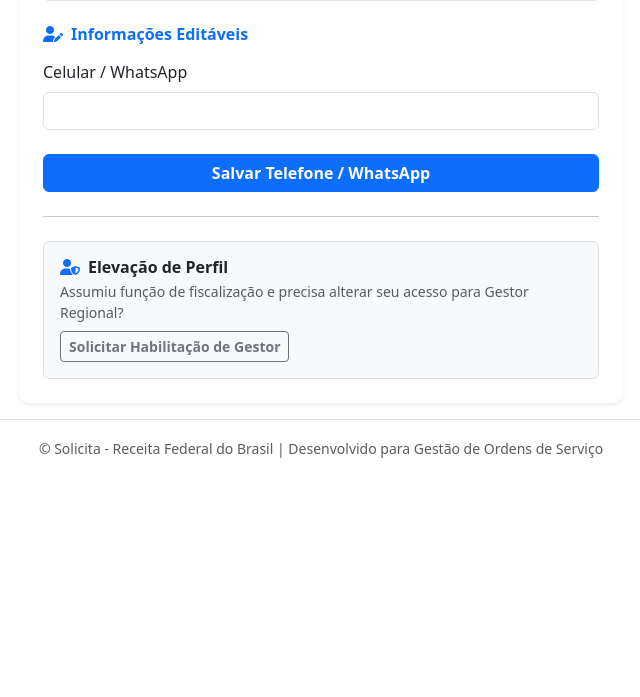
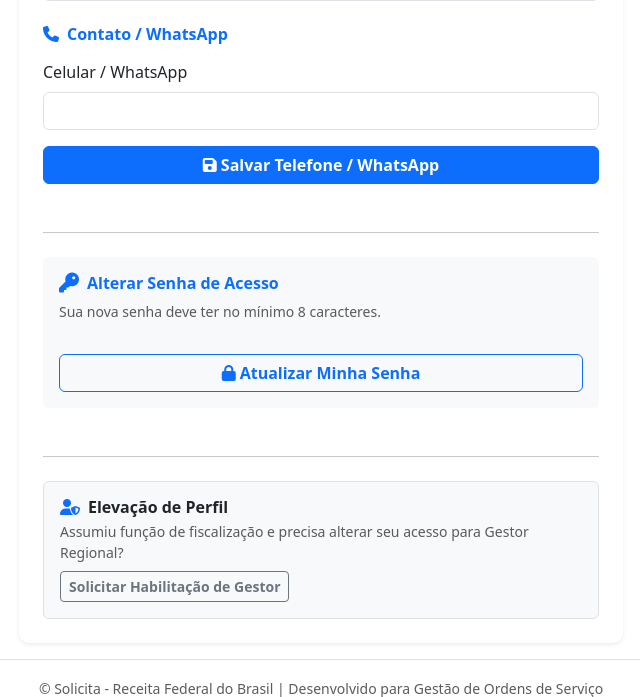
Before and after one commit to Azogh/solicita, a Django app: template templates/accounts/perfil.html in a window 1280 px wide. Shown: the part 591-1288 px from the top of the page, without its empty margins (319-959 px from the left). Before the commit the page ends 1049 px from the top, so only its background shows below. Run offline with Django 5.2, Linux system fonts and the light colour scheme; the template is opened without the code that fills it: values that come from a table or form of the project are taken from there, others are empty; some libraries are stand-ins or nearby versions.

Commit message:
feat: adiciona formulário seguro para alteração de senha no perfil

```diff
--- a/templates/accounts/perfil.html
+++ b/templates/accounts/perfil.html
@@ -30,10 +30,7 @@
                 </div>
             </div>
 
-            <!-- Dados do Usuário -->
-            <form method="post" novalidate>
-                {% csrf_token %}
-
+            <!-- Dados de Identificação -->
             <div class="card bg-body-tertiary border mb-4 p-3">
                 <div class="d-flex align-items-center mb-2 text-secondary">
                     <i class="fa-solid fa-id-card me-2 fs-5"></i>
@@ -59,16 +56,42 @@
                 </div>
             </div>
 
-                <h6 class="fw-bold text-primary mb-3"><i class="fa-solid fa-user-pen me-2"></i>Informações Editáveis</h6>
+            <!-- Informações Editáveis (Telefone/WhatsApp) -->
+            <form method="post" class="mb-4" novalidate>
+                {% csrf_token %}
+                <h6 class="fw-bold text-primary mb-3"><i class="fa-solid fa-phone me-2"></i>Contato / WhatsApp</h6>
 
                 <div class="mb-3">
                     {{ form.telefone_whatsapp|as_crispy_field }}
                 </div>
 
-                <div class="d-grid gap-2 mt-4">
-                    <button type="submit" class="btn btn-primary fw-bold">Salvar Telefone / WhatsApp</button>
+                <div class="d-grid gap-2">
+                    <button type="submit" name="btn_salvar_perfil" class="btn btn-primary fw-bold">
+                        <i class="fa-solid fa-floppy-disk me-1"></i>Salvar Telefone / WhatsApp
+                    </button>
                 </div>
             </form>
+
+            <hr class="my-4">
+
+            <!-- Bloco de Alteração de Senha -->
+            <div class="card border-0 bg-body-tertiary p-3 mb-4">
+                <div class="d-flex align-items-center mb-2">
+                    <i class="fa-solid fa-key text-primary fs-5 me-2"></i>
+                    <h6 class="fw-bold mb-0 text-primary">Alterar Senha de Acesso</h6>
+                </div>
+                <p class="small text-muted mb-3">Sua nova senha deve ter no mínimo 8 caracteres.</p>
+
+                <form method="post" novalidate>
+                    {% csrf_token %}
+                    {{ form_senha|crispy }}
+                    <div class="d-grid gap-2 mt-3">
+                        <button type="submit" name="btn_alterar_senha" class="btn btn-outline-primary fw-bold">
+                            <i class="fa-solid fa-lock me-1"></i>Atualizar Minha Senha
+                        </button>
+                    </div>
+                </form>
+            </div>
 
             <hr class="my-4">
 
```
Also changed, not shown: accounts/views.py (+25 -9 lines). Lines whose indentation alone changed are shown as unchanged.
